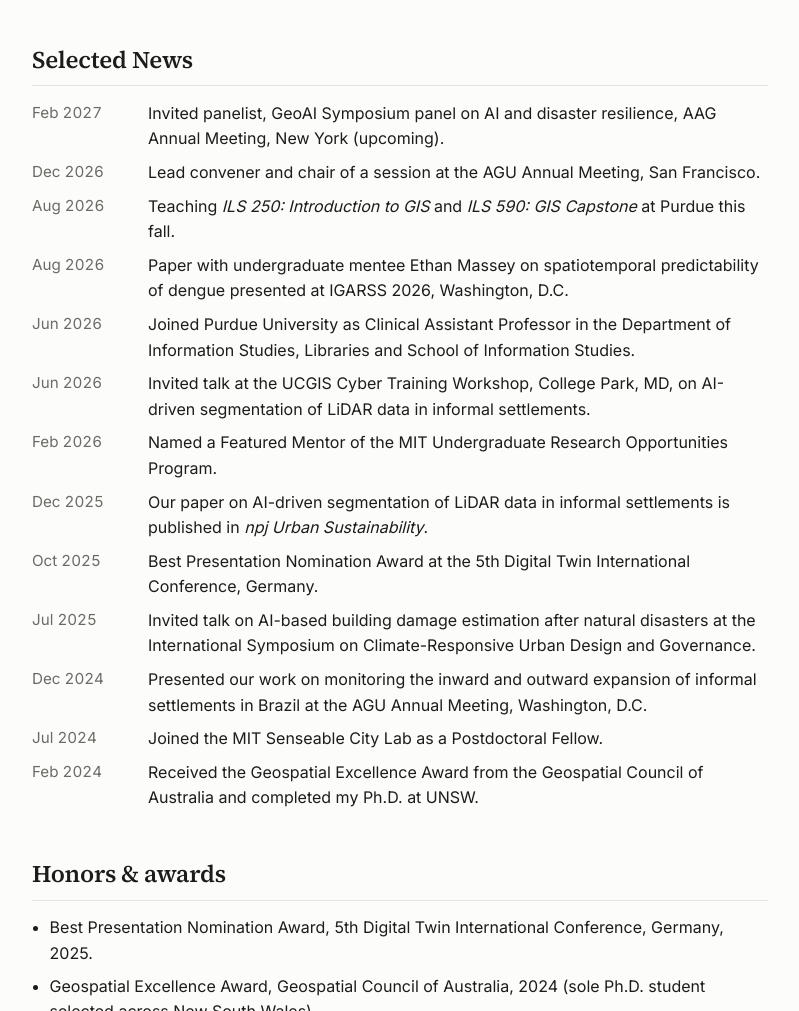
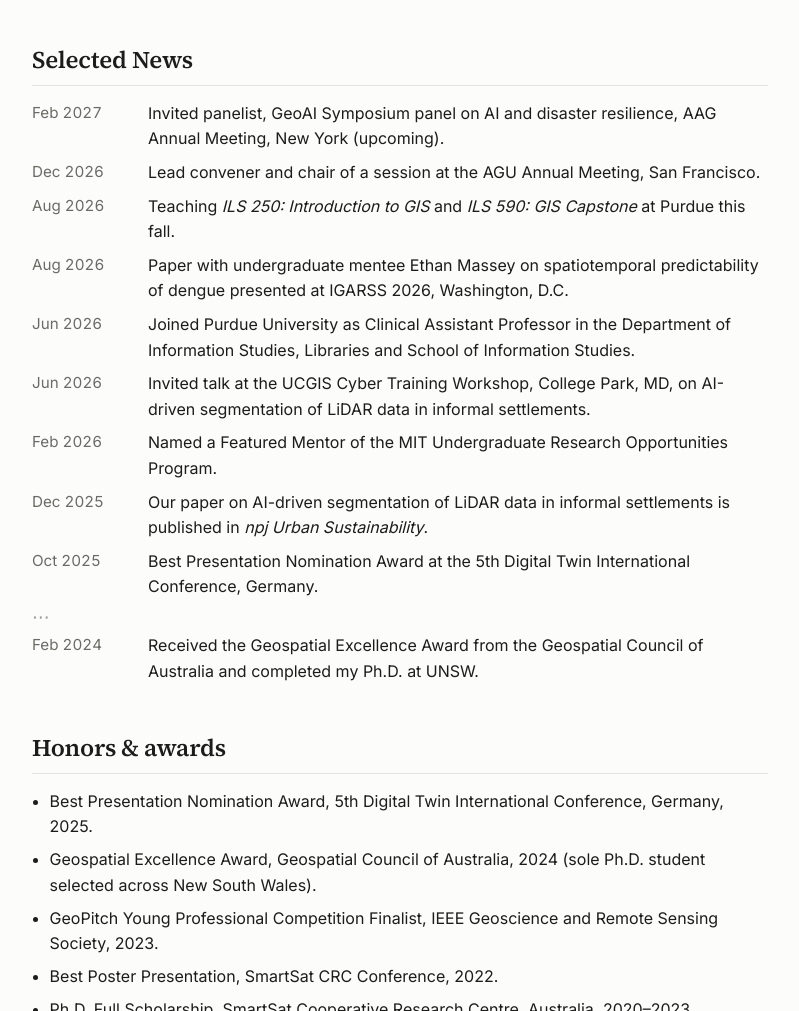
Before and after one commit to changgeo/changgeo.github.io, a plain HTML site: page index.html in a window 1280 px wide. Shown: the part 1146-2157 px from the top of the page, without its empty margins (388-1187 px from the left). Drawn offline with Linux system fonts and the light colour scheme.

Commit message:
Replace 2024-2025 news items with an ellipsis separator row
Co-Authored-By: Claude Fable 5.1 <noreply@anthropic.com>

```diff
--- a/assets/css/style.css
+++ b/assets/css/style.css
@@ -86,6 +86,8 @@ p { margin: 0 0 0.9rem; }
 .news li { display: grid; grid-template-columns: 6.5rem 1fr; gap: 0.75rem; margin-bottom: 0.5rem; }
 .news time { color: var(--muted); font-variant-numeric: tabular-nums; font-size: 0.95rem; }
 .timeline li { grid-template-columns: 8.5rem 1fr; }
+.news-sep { margin: 0.1rem 0 0.35rem; }
+.news-sep time { font-size: 1.1rem; letter-spacing: 0.1em; line-height: 1; opacity: 0.7; }
 
 footer { margin-top: 3rem; padding-top: 1rem; border-top: 1px solid var(--rule); color: var(--muted); font-size: 0.85rem; }
 
--- a/assets/js/site.js
+++ b/assets/js/site.js
@@ -9,7 +9,10 @@
   const newsList = document.getElementById("news-list");
   if (newsList) {
     fetch("data/news.json").then((r) => r.json()).then((items) => {
-      newsList.innerHTML = items.map((n) => `<li><time>${esc(n.date)}</time><span>${n.text}</span></li>`).join("");
+      // An item of the form { "separator": true } draws a "⋯" row, marking skipped time between entries.
+      newsList.innerHTML = items.map((n) => n.separator
+        ? `<li class="news-sep" aria-label="earlier items omitted"><time>&#8943;</time><span></span></li>`
+        : `<li><time>${esc(n.date)}</time><span>${n.text}</span></li>`).join("");
     }).catch(() => {});
   }
 })();
--- a/data/news.json
+++ b/data/news.json
@@ -8,8 +8,6 @@
   { "date": "Feb 2026", "text": "Named a Featured Mentor of the MIT Undergraduate Research Opportunities Program." },
   { "date": "Dec 2025", "text": "Our paper on AI-driven segmentation of LiDAR data in informal settlements is published in <em>npj Urban Sustainability</em>." },
   { "date": "Oct 2025", "text": "Best Presentation Nomination Award at the 5th Digital Twin International Conference, Germany." },
-  { "date": "Jul 2025", "text": "Invited talk on AI-based building damage estimation after natural disasters at the International Symposium on Climate-Responsive Urban Design and Governance." },
-  { "date": "Dec 2024", "text": "Presented our work on monitoring the inward and outward expansion of informal settlements in Brazil at the AGU Annual Meeting, Washington, D.C." },
-  { "date": "Jul 2024", "text": "Joined the MIT Senseable City Lab as a Postdoctoral Fellow." },
+  { "separator": true },
   { "date": "Feb 2024", "text": "Received the Geospatial Excellence Award from the Geospatial Council of Australia and completed my Ph.D. at UNSW." }
 ]
```
